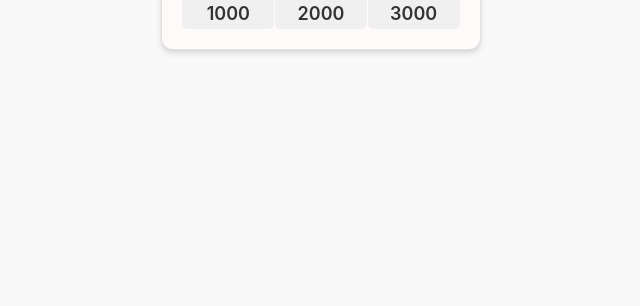
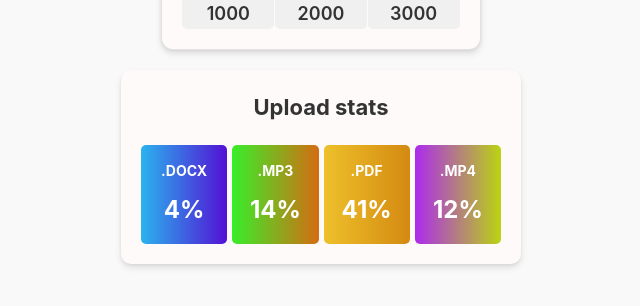
Before and after one commit to Abiatar-Cosma/goit-react-hw-01-components, a React (Create React App) app: page / in a window 1280 px wide. Shown: the part 296-602 px from the top of the page, without its empty margins (319-959 px from the left). Built offline with nearby package versions, Linux system fonts and the light colour scheme.

Commit message:
2 - Secțiunea de Statistică

```diff
--- a/src/components/App.jsx
+++ b/src/components/App.jsx
@@ -1,11 +1,14 @@
 import React from 'react';
 import { Profile } from './Profile/Profile';
 import user from '../user.json';
+import { Statistics } from './Statistics/Statistics';
+import data from '../data.json';
 
 
 export const App = () => {
   return (
     <div>
+      {/* Componenta Profile */}
       <Profile
         username={user.username}
         tag={user.tag}
@@ -13,6 +16,9 @@ export const App = () => {
         avatar={user.avatar}
         stats={user.stats}
       />
+
+      {/* Componenta Statistics */}
+      <Statistics title="Upload stats" stats={data} />
     </div>
   );
 };
--- a/src/components/Profile/Profile.module.css
+++ b/src/components/Profile/Profile.module.css
@@ -15,7 +15,6 @@
 
   .profile:hover {
     transform: translateY(-10px);
-
     box-shadow: 0 10px 15px rgba(0, 0, 0, 0.15), 0 4px 6px rgba(0, 0, 0, 0.1);
   }
 
--- /dev/null
+++ b/src/components/Statistics/Statistics.jsx
@@ -0,0 +1,41 @@
+import React from 'react';
+import PropTypes from 'prop-types';
+import styles from './Statistics.module.css';
+
+// Funcție pentru a genera un gradient vibrant și contrastant
+const generateContrastingGradient = () => {
+  const color1 = `hsl(${Math.floor(Math.random() * 360)}, 85%, 55%)`; // Prima culoare vibrantă
+  const color2 = `hsl(${Math.floor(Math.random() * 360)}, 85%, 45%)`; // A doua culoare vibrantă
+  return `linear-gradient(to right, ${color1}, ${color2})`;
+};
+
+export const Statistics = ({ title, stats }) => {
+  return (
+    <section className={styles.statistics}>
+      {title && <h2 className={styles.title}>{title}</h2>}
+      <ul className={styles.statList}>
+        {stats.map(({ id, label, percentage }) => (
+          <li
+            key={id}
+            className={styles.item}
+            style={{ background: generateContrastingGradient() }} // Gradient vibrant
+          >
+            <span className={styles.label}>{label}</span>
+            <span className={styles.percentage}>{percentage}%</span>
+          </li>
+        ))}
+      </ul>
+    </section>
+  );
+};
+
+Statistics.propTypes = {
+  title: PropTypes.string,
+  stats: PropTypes.arrayOf(
+    PropTypes.shape({
+      id: PropTypes.string.isRequired,
+      label: PropTypes.string.isRequired,
+      percentage: PropTypes.number.isRequired,
+    })
+  ).isRequired,
+};
--- /dev/null
+++ b/src/components/Statistics/Statistics.module.css
@@ -0,0 +1,57 @@
+.statistics {
+    margin: 20px auto;
+    padding: 20px 20px;
+    max-width: 400px;
+    background-color: snow;
+    border-radius: 10px;
+    box-shadow: 0 4px 6px rgba(0, 0, 0, 0.1), 0 1px 3px rgba(0, 0, 0, 0.06);
+    transition: transform 0.3s ease, box-shadow 0.3s ease;
+    text-align: center;
+  }
+
+  .statistics:hover {
+    transform: translateY(-10px);
+    box-shadow: 0 10px 15px rgba(0, 0, 0, 0.15), 0 4px 6px rgba(0, 0, 0, 0.1);
+  }
+
+  .title {
+    font-size: 22px;
+    font-weight: bold;
+    margin-bottom: 20px;
+    color: #333;
+  }
+
+  .statList {
+    display: flex;
+    justify-content: space-between;
+    padding: 0;
+    margin: 0;
+    list-style: none;
+  }
+
+  .item {
+    flex: 1;
+    padding: 15px 0;
+    border-radius: 5px;
+    text-align: center;
+    color: #ffffff;
+    font-size: 14px;
+    font-weight: bold;
+    transition: transform 0.3s ease;
+  }
+
+  .item:not(:last-child) {
+    margin-right: 5px;
+  }
+
+  .label {
+    display: block;
+    margin-bottom: 8px;
+    font-size: 14px;
+    text-transform: uppercase;
+  }
+
+  .percentage {
+    font-size: 24px;
+    font-weight: bold;
+  }
--- /dev/null
+++ b/src/data.json
@@ -0,0 +1,6 @@
+[
+    { "id": "id-1", "label": ".docx", "percentage": 4 },
+    { "id": "id-2", "label": ".mp3", "percentage": 14 },
+    { "id": "id-3", "label": ".pdf", "percentage": 41 },
+    { "id": "id-4", "label": ".mp4", "percentage": 12 }
+  ]
```
